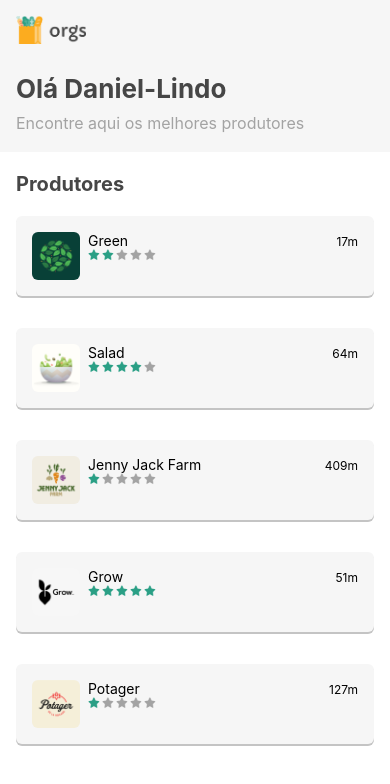
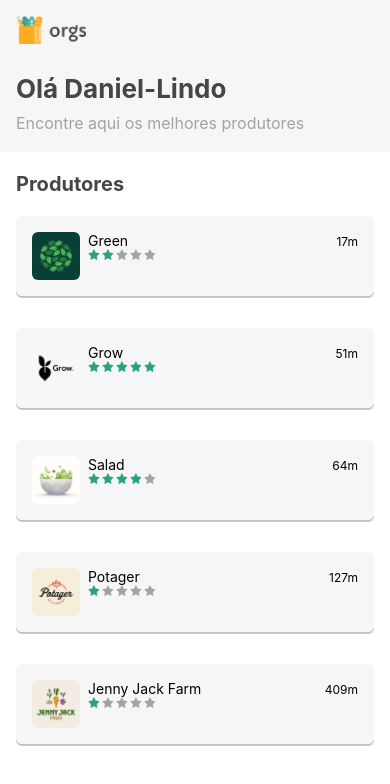
Before and after one commit to daniprimo/estudando-react-native-alura, a React Native app: screen / in a window 390 px wide. Shown: the top 784 px of the page. Built offline with nearby package versions, Linux system fonts and the light colour scheme.

Commit message:
Adicionando os hooks personalizados e os avançados, mais a classificação por distancia ordenação

```diff
--- /dev/null
+++ b/src/Hooks/useProdutores.js
@@ -0,0 +1,18 @@
+import {useState, useEffect} from 'react';
+import {carregaProdutores} from '../servicos/carregaDados';
+
+export default function useProdutores() {
+  const [titulo, setTitulo] = useState('');
+  const [lista, setLista] = useState('');
+
+  useEffect(() => {
+    const retorno = carregaProdutores();
+    retorno.lista.sort(
+      (produtor1, produtor2) => produtor1.distancia - produtor2.distancia,
+    );
+    setTitulo(retorno.titulo);
+    setLista(retorno.lista);
+  }, []);
+
+  return [titulo, lista];
+}
--- a/src/mocks/produtores.js
+++ b/src/mocks/produtores.js
@@ -14,31 +14,31 @@ const produtores = {
     {
       nome: 'Green',
       imagem: green,
-      distancia: `${gerarNumeroAleatorio(1, 500)}m`,
+      distancia: gerarNumeroAleatorio(1, 500),
       estrelas: gerarNumeroAleatorio(1, 5),
     },
     {
       nome: 'Salad',
       imagem: salad,
-      distancia: `${gerarNumeroAleatorio(1, 500)}m`,
+      distancia: gerarNumeroAleatorio(1, 500),
       estrelas: gerarNumeroAleatorio(1, 5),
     },
     {
       nome: 'Jenny Jack Farm',
       imagem: jennyJack,
-      distancia: `${gerarNumeroAleatorio(1, 500)}m`,
+      distancia: gerarNumeroAleatorio(1, 500),
       estrelas: gerarNumeroAleatorio(1, 5),
     },
     {
       nome: 'Grow',
       imagem: grow,
-      distancia: `${gerarNumeroAleatorio(1, 500)}m`,
+      distancia: gerarNumeroAleatorio(1, 500),
       estrelas: gerarNumeroAleatorio(1, 5),
     },
     {
       nome: 'Potager',
       imagem: potager,
-      distancia: `${gerarNumeroAleatorio(1, 500)}m`,
+      distancia: gerarNumeroAleatorio(1, 500),
       estrelas: gerarNumeroAleatorio(1, 5),
     },
   ],
--- a/src/telas/Home/components/Produtor.js
+++ b/src/telas/Home/components/Produtor.js
@@ -1,14 +1,22 @@
-import {Image, StyleSheet, Text, View, TouchableOpacity} from 'react-native';
-import React, {Component, useState} from 'react';
+import React, {useReducer, useMemo} from 'react';
+import {Image, StyleSheet, Text, TouchableOpacity, View} from 'react-native';
 import Estrelas from '../../../componentes/Estrelas';
 
+const distanciaMetros = distancia => {
+  return `${distancia}m`;
+};
+
 export default function Produtor({nome, imagem, distancia, estrelas}) {
-  const [selecionado, setSelecionado] = useState(false);
+  //const [selecionado, setSelecionado] = useState(false);
+  const [selecionado, inverterSelecionado] = useReducer(
+    selecionado => !selecionado,
+    false,
+  );
+
+  const distanciaTexto = useMemo(() => distanciaMetros(distancia), [distancia]);
 
   return (
-    <TouchableOpacity
-      style={estilos.cartao}
-      onPress={() => setSelecionado(!selecionado)}>
+    <TouchableOpacity style={estilos.cartao} onPress={inverterSelecionado}>
       <Image source={imagem} style={estilos.imagem} accessibilityLabel={nome} />
       <View style={estilos.informacoes}>
         <View>
@@ -19,7 +27,7 @@ export default function Produtor({nome, imagem, distancia, estrelas}) {
             grande={selecionado}
           />
         </View>
-        <Text style={estilos.distancia}>{distancia}</Text>
+        <Text style={estilos.distancia}>{distanciaTexto}</Text>
       </View>
     </TouchableOpacity>
   );
--- a/src/telas/Home/components/Produtores.js
+++ b/src/telas/Home/components/Produtores.js
@@ -1,18 +1,20 @@
 import React, {useEffect, useState} from 'react';
 import {FlatList, Text, StyleSheet} from 'react-native';
 
-import {carregaProdutores} from '../../../servicos/carregaDados';
+//import {carregaProdutores} from '../../../servicos/carregaDados';
 import Produtor from './Produtor';
+import useProdutores from '../../../Hooks/useProdutores';
 
 export default function Produtores({topo: Topo}) {
-  const [titulo, setTitulo] = useState('');
+  const [titulo, lista] = useProdutores();
+  /* const [titulo, setTitulo] = useState('');
   const [lista, setLista] = useState('');
 
   useEffect(() => {
     const retorno = carregaProdutores();
     setTitulo(retorno.titulo);
     setLista(retorno.lista);
-  }, []);
+  }, []);*/
 
   //Header da flat lista conteudo da pagina
   const tituloDaLista = () => {
```
